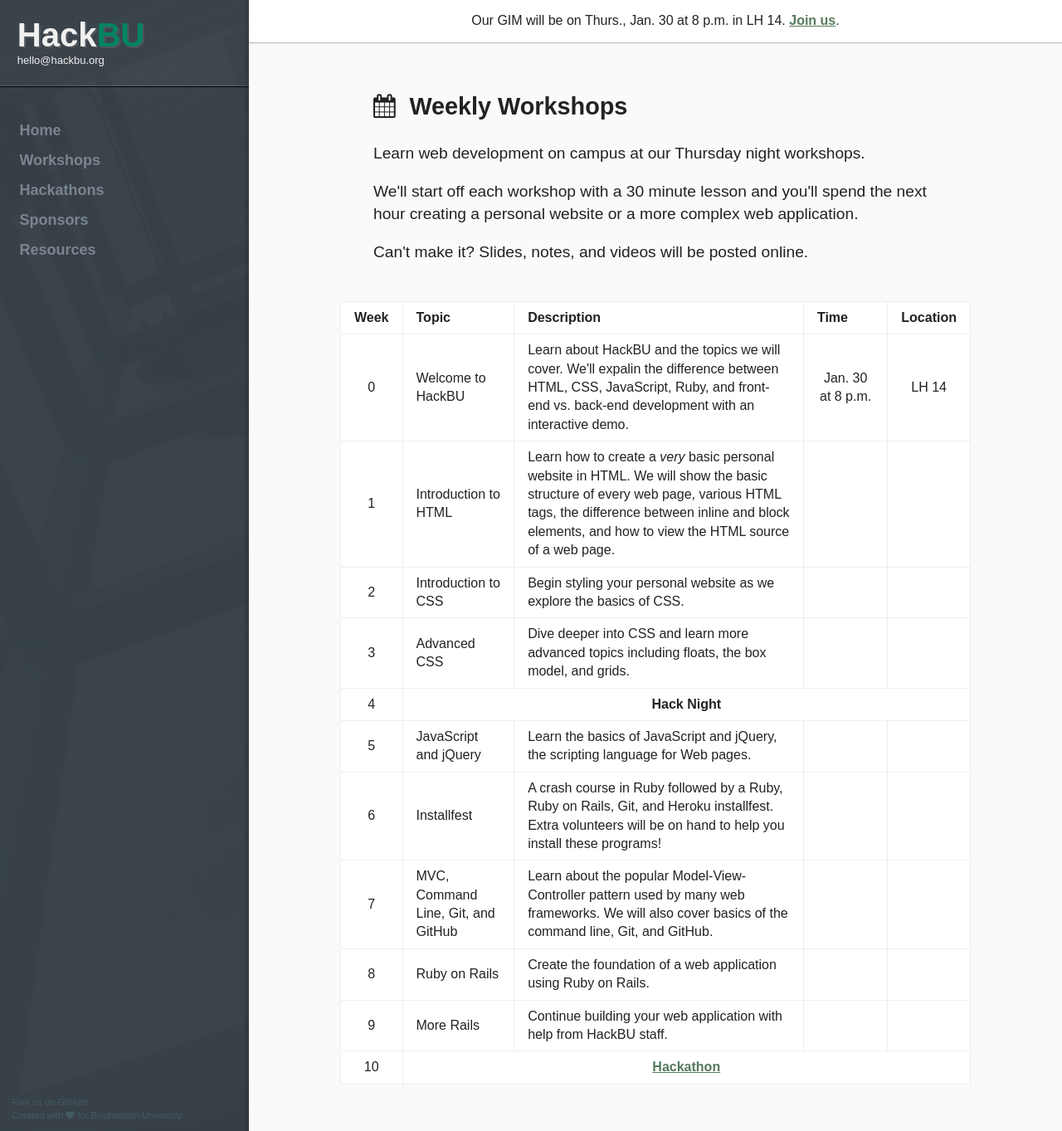
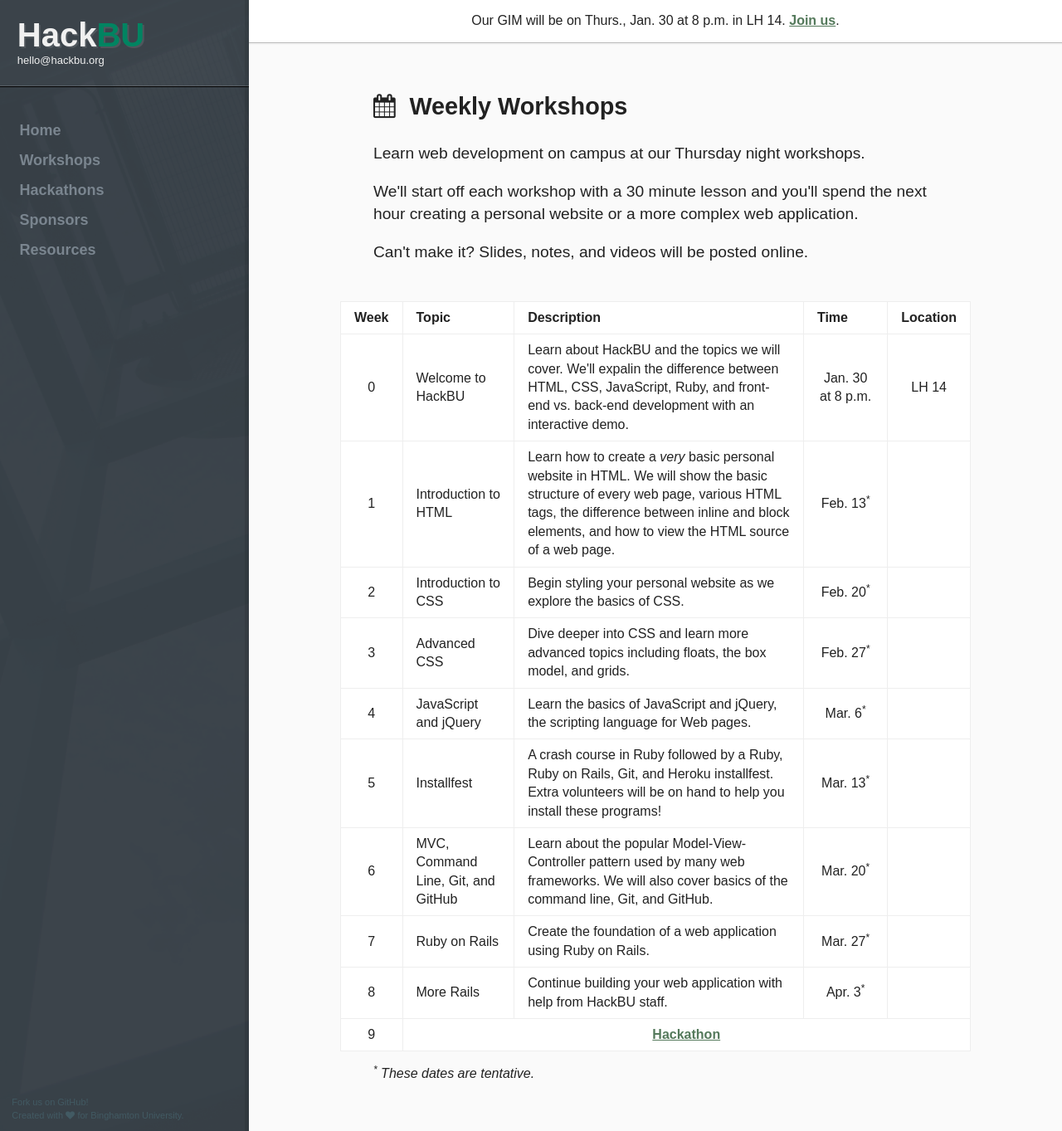
Before and after one commit to hackbinghamton/hackbinghamton.github.io, a Jekyll site: the page built from workshops/index.html, in a window 1280 px wide and 1363 px high. Shown: the whole window at 83% size. Built offline with Jekyll 4.4.1, drawn with Linux system fonts in a browser that asks for light colours; nearby versions of some CDN libraries.

Commit message:
Add some tentative dates

```diff
--- a/workshops/index.html
+++ b/workshops/index.html
@@ -36,66 +36,63 @@ description: Learn web development at Binghamton University with weekly workshop
 			<td class="table-center">1</td>
 			<td>Introduction to HTML</td>
 			<td>Learn how to create a <em>very</em> basic personal website in HTML. We will show the basic structure of every web page, various HTML tags, the difference between inline and block elements, and how to view the HTML source of a web page.</td>
-			<td></td>
+			<td class="table-center">Feb. 13<sup>*</sup></td>
 			<td></td>
 		</tr>
 		<tr>
 			<td class="table-center">2</td>
 			<td>Introduction to CSS</td>
 			<td>Begin styling your personal website as we explore the basics of CSS.</td>
-			<td></td>
+			<td class="table-center">Feb. 20<sup>*</sup></td>
 			<td></td>
 		</tr>
 		<tr>
 			<td class="table-center">3</td>
 			<td>Advanced CSS</td>
 			<td>Dive deeper into CSS and learn more advanced topics including floats, the box model, and grids.</td>
-			<td></td>
+			<td class="table-center">Feb. 27<sup>*</sup></td>
 			<td></td>
 		</tr>
 		<tr>
 			<td class="table-center">4</td>
-			<td colspan="4">Hack Night</td>
+			<td>JavaScript and jQuery</td>
+			<td>Learn the basics of JavaScript and jQuery, the scripting language for Web pages.</td>
+			<td class="table-center">Mar. 6<sup>*</sup></td>
+			<td></td>
 		</tr>
 		<tr>
 			<td class="table-center">5</td>
-			<td>JavaScript and jQuery</td>
-			<td>Learn the basics of JavaScript and jQuery, the scripting language for Web pages.</td>
-			<td></td>
+			<td>Installfest</td>
+			<td>A crash course in Ruby followed by a Ruby, Ruby on Rails, Git, and Heroku installfest. Extra volunteers will be on hand to help you install these programs!</td>
+			<td class="table-center">Mar. 13<sup>*</sup></td>
 			<td></td>
 		</tr>
 		<tr>
 			<td class="table-center">6</td>
-			<td>Installfest</td>
-			<td>A crash course in Ruby followed by a Ruby, Ruby on Rails, Git, and Heroku installfest. Extra volunteers will be on hand to help you install these programs!</td>
-			<td></td>
+			<td>MVC, Command Line, Git, and GitHub</td>
+			<td>Learn about the popular Model-View-Controller pattern used by many web frameworks. We will also cover basics of the command line, Git, and GitHub.</td>
+			<td class="table-center">Mar. 20<sup>*</sup></td>
 			<td></td>
 		</tr>
 		<tr>
 			<td class="table-center">7</td>
-			<td>MVC, Command Line, Git, and GitHub</td>
-			<td>Learn about the popular Model-View-Controller pattern used by many web frameworks. We will also cover basics of the command line, Git, and GitHub.</td>
-			<td></td>
+			<td>Ruby on Rails</td>
+			<td>Create the foundation of a web application using Ruby on Rails.</td>
+			<td class="table-center">Mar. 27<sup>*</sup></td>
 			<td></td>
 		</tr>
 		<tr>
 			<td class="table-center">8</td>
-			<td>Ruby on Rails</td>
-			<td>Create the foundation of a web application using Ruby on Rails.</td>
-			<td></td>
+			<td>More Rails</td>
+			<td>Continue building your web application with help from HackBU staff.</td>
+			<td class="table-center">Apr. 3<sup>*</sup></td>
 			<td></td>
 		</tr>
 		<tr>
 			<td class="table-center">9</td>
-			<td>More Rails</td>
-			<td>Continue building your web application with help from HackBU staff.</td>
-			<td></td>
-			<td></td>
-		</tr>
-		<tr>
-			<td class="table-center">10</td>
 			<td colspan="4"><a href="/hackathons/" title="Learn more about the HackBU Hackathon">Hackathon</a></td>
 		</tr>
 	</tbody>
+</table>
 
-</table>
+<p><em><sup>*</sup> These dates are tentative.</em></p>
```
